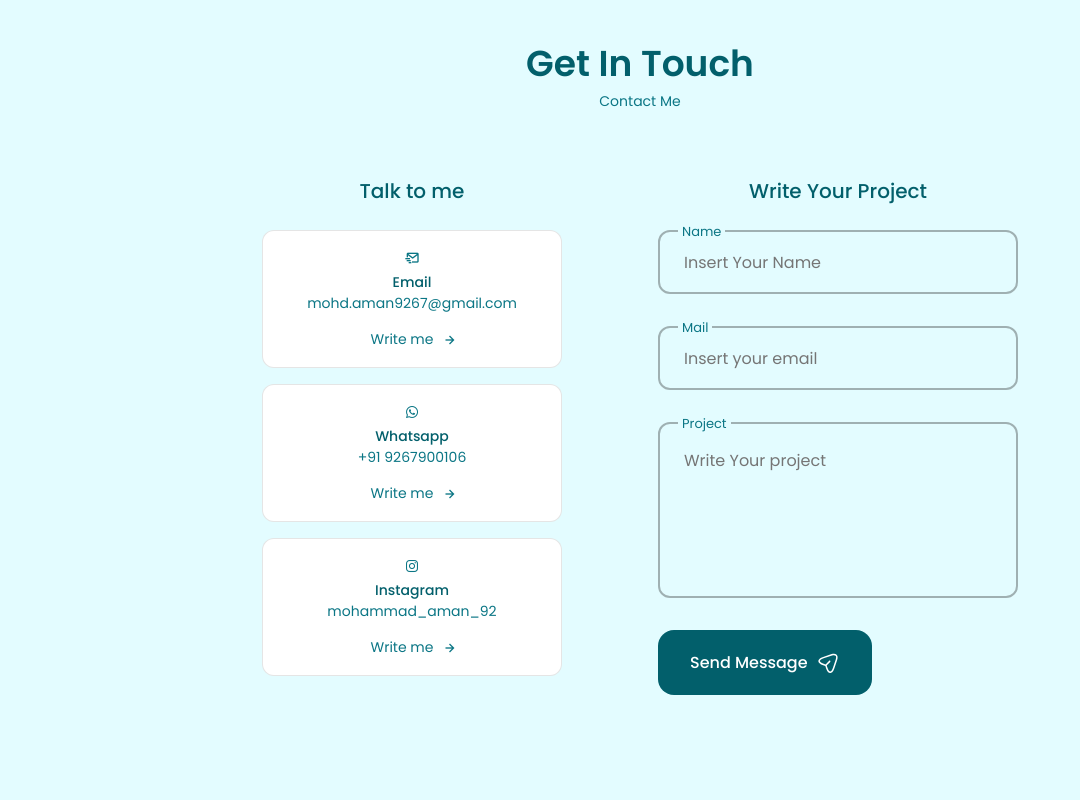
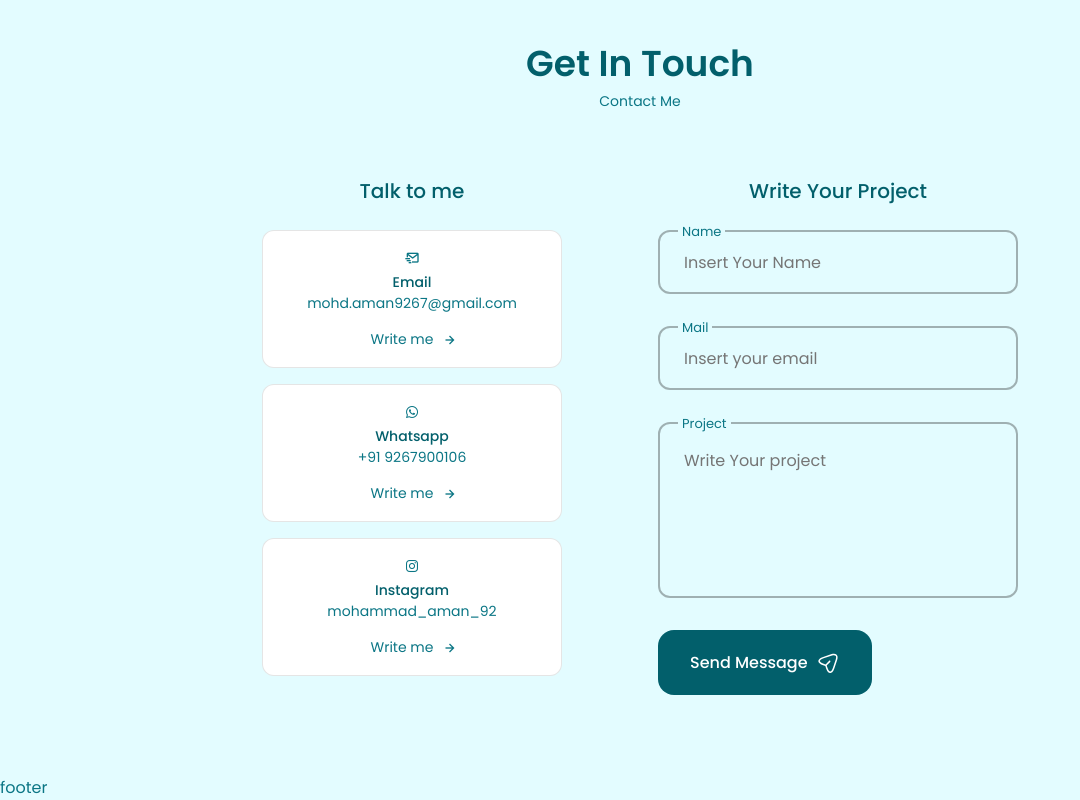
Before and after one commit to aman9267/aman-dev, a React (Create React App) app: page / in a window 1280 px wide. Shown: the part 3188-3988 px from the top of the page, without its empty margins (0-1080 px from the left). Before the commit the page ends 3963 px from the top, so only its background shows below. Built offline with nearby package versions, Linux system fonts and the light colour scheme.

Commit message:
Update footer

```diff
--- a/src/App.js
+++ b/src/App.js
@@ -1,11 +1,12 @@
-import './App.css';
-import Skills from './components/Skills/Skills';
-import About from './components/about/About';
-import Header from './components/header/Header';
-import Home from './components/home/Home';
-import Services from './components/services/Services';
-import Qualification from './components/qualification/Qualification';
-import Contact from './components/contact/Contact';
+import "./App.css";
+import Skills from "./components/Skills/Skills";
+import About from "./components/about/About";
+import Header from "./components/header/Header";
+import Home from "./components/home/Home";
+import Services from "./components/services/Services";
+import Qualification from "./components/qualification/Qualification";
+import Contact from "./components/contact/Contact";
+import Footer from "./components/footer/Footer";
 
 function App() {
   return (
@@ -18,6 +19,7 @@
         <Services />
         <Qualification />
         <Contact />
+        <Footer />
       </main>
     </>
   );
--- /dev/null
+++ b/src/components/footer/Footer.js
@@ -0,0 +1,8 @@
+import React from "react";
+import './footer.css'
+
+const Footer = () => {
+  return <div>footer</div>;
+};
+
+export default Footer;
```
Also changed, not shown: src/components/footer/footer.css (added). Lines whose indentation alone changed are shown as unchanged.
